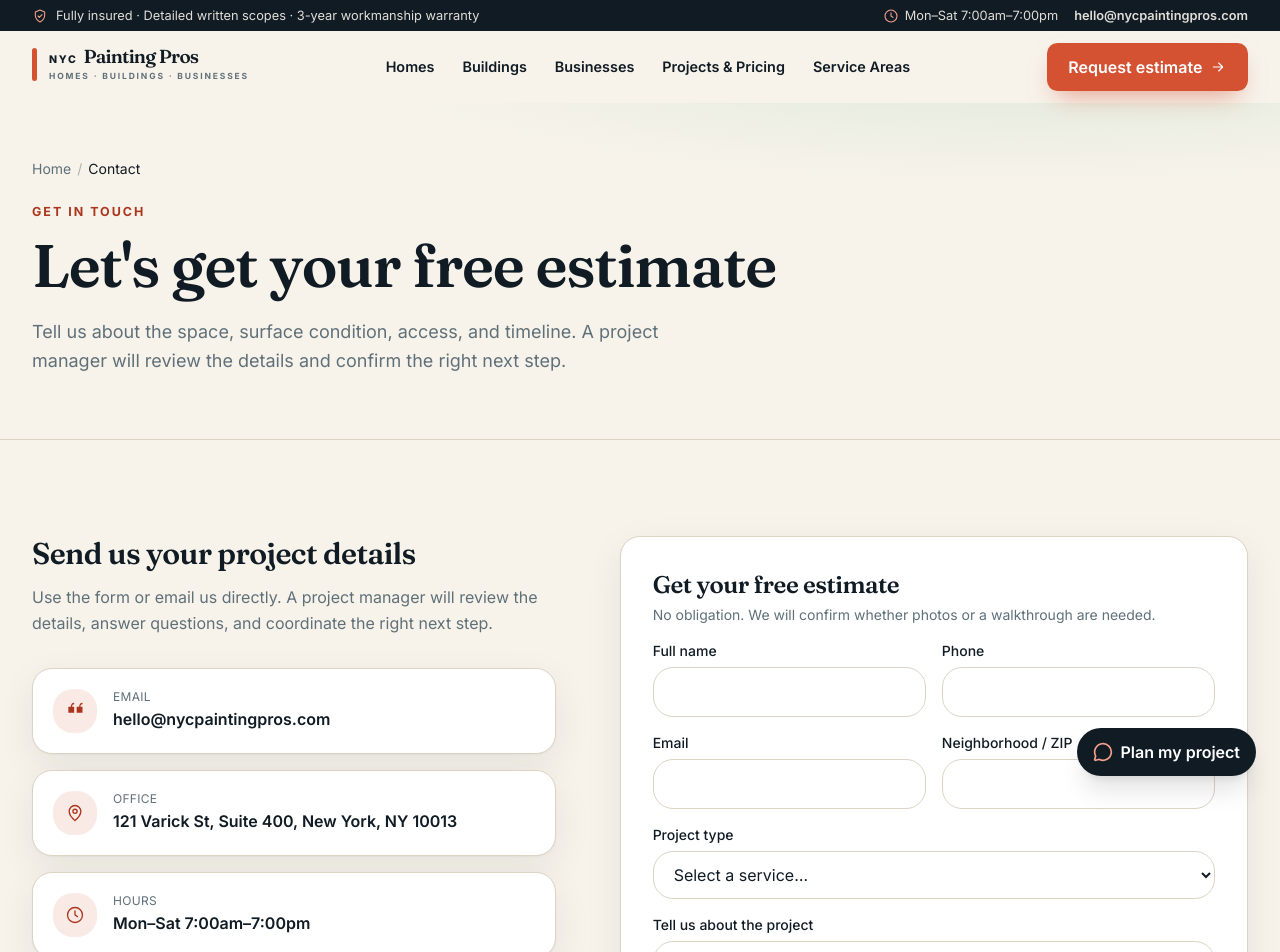
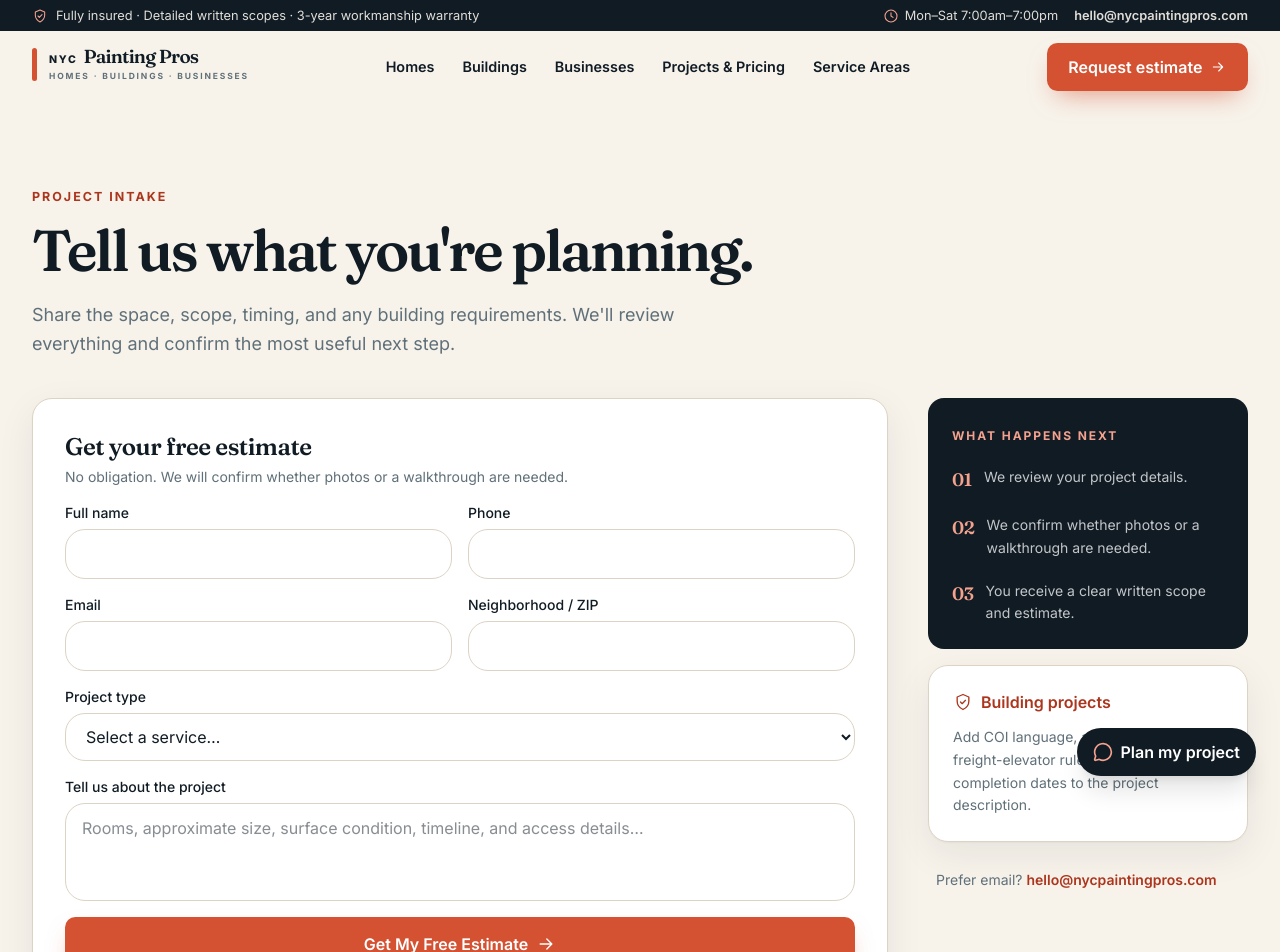
Before and after one commit to nothingmean00/nyc-painting-pros, a Next.js app: page /contact in a window 1280 px wide. Shown: the top 952 px of the page. Built offline with nearby package versions, Linux system fonts and the light colour scheme.

Commit message:
Make contact page intake-first

```diff
--- a/src/app/contact/page.tsx
+++ b/src/app/contact/page.tsx
@@ -1,5 +1,4 @@
 import type { Metadata } from "next";
-import { PageHero } from "@/components/PageHero";
 import { Icon } from "@/components/Icons";
 import { EstimateForm } from "@/components/EstimateForm";
 import { JsonLd } from "@/components/JsonLd";
@@ -12,16 +11,6 @@ export const metadata: Metadata = {
     "Request a free, no-obligation estimate for painting, wallpaper, wall finishes, repairs, or property turnovers in New York City.",
   alternates: { canonical: "/contact" },
 };
-
-const items = [
-  { icon: "quote" as const, label: "Email", value: site.email, href: `mailto:${site.email}` },
-  {
-    icon: "pin" as const,
-    label: "Office",
-    value: `${site.address.street}, ${site.address.city}, ${site.address.region} ${site.address.postalCode}`,
-  },
-  { icon: "clock" as const, label: "Hours", value: site.hours },
-];
 
 export default async function ContactPage({
   searchParams,
@@ -40,67 +29,60 @@ export default async function ContactPage({
           { name: "Contact", path: "/contact" },
         ])}
       />
-      <PageHero
-        eyebrow="Get in touch"
-        title="Let's get your free estimate"
-        subtitle="Tell us about the space, surface condition, access, and timeline. A project manager will review the details and confirm the right next step."
-        crumbs={[
-          { name: "Home", path: "/" },
-          { name: "Contact", path: "/contact" },
-        ]}
-      />
+      <section className="container-x pb-8 pt-14 lg:pb-10 lg:pt-20">
+        <div className="max-w-4xl">
+          <span className="eyebrow">Project intake</span>
+          <h1 className="section-title mt-4">Tell us what you&apos;re planning.</h1>
+          <p className="mt-5 max-w-2xl text-lg leading-relaxed text-[var(--color-muted)]">
+            Share the space, scope, timing, and any building requirements. We&apos;ll
+            review everything and confirm the most useful next step.
+          </p>
+        </div>
+      </section>
 
-      <section className="container-x py-16 lg:py-24 grid lg:grid-cols-[1fr_1.2fr] gap-12 lg:gap-16 items-start">
-        <div>
-          <h2 className="font-display text-3xl">Send us your project details</h2>
-          <p className="mt-3 text-[var(--color-muted)] leading-relaxed">
-            Use the form or email us directly. A project manager will review the
-            details, answer questions, and coordinate the right next step.
-          </p>
-          <div className="mt-8 space-y-4">
-            {items.map((it) => {
-              const I = Icon[it.icon];
-              const content = (
-                <div className="flex items-start gap-4 card p-5">
-                  <span className="grid place-items-center w-11 h-11 rounded-xl bg-[var(--color-green)]/12 text-[var(--color-green-600)] shrink-0">
-                    <I className="w-5 h-5" />
-                  </span>
-                  <span>
-                    <span className="block text-xs uppercase tracking-wide text-[var(--color-muted)]">
-                      {it.label}
-                    </span>
-                    <span className="block font-semibold mt-0.5">{it.value}</span>
-                  </span>
-                </div>
-              );
-              return it.href ? (
-                <a key={it.label} href={it.href} className="block hover:opacity-90">
-                  {content}
-                </a>
-              ) : (
-                <div key={it.label}>{content}</div>
-              );
-            })}
+      <section className="container-x grid items-start gap-8 pb-20 lg:grid-cols-[minmax(0,1fr)_20rem] lg:gap-10 lg:pb-28">
+        <div id="estimate" className="min-w-0">
+          <EstimateForm defaultDetails={projectBrief} />
+        </div>
+
+        <aside className="space-y-4 lg:sticky lg:top-32">
+          <div className="rounded-2xl bg-[var(--color-ink)] p-6 text-white">
+            <span className="text-xs font-bold uppercase tracking-[.16em] text-[var(--color-green-300)]">
+              What happens next
+            </span>
+            <ol className="mt-5 space-y-5">
+              {[
+                "We review your project details.",
+                "We confirm whether photos or a walkthrough are needed.",
+                "You receive a clear written scope and estimate.",
+              ].map((step, index) => (
+                <li key={step} className="flex gap-3 text-sm leading-relaxed text-white/75">
+                  <span className="font-display text-lg text-[var(--color-green-300)]">0{index + 1}</span>
+                  <span>{step}</span>
+                </li>
+              ))}
+            </ol>
           </div>
 
-          <div className="mt-8 rounded-2xl bg-[var(--color-ink)] text-white p-6">
-            <div className="flex items-center gap-2 text-[var(--color-green-300)]">
-              <Icon.shield className="w-5 h-5" />
-              <span className="font-semibold">Building paperwork coordinated</span>
+          <div className="card p-6">
+            <div className="flex items-center gap-2 text-[var(--color-green-600)]">
+              <Icon.shield className="h-5 w-5" />
+              <span className="font-semibold">Building projects</span>
             </div>
-            <p className="mt-2 text-sm text-white/70">
-              If your building requires a Certificate of Insurance or specific
-              additional-insured language, include it with your request so we
-              can confirm the project requirements.
+            <p className="mt-3 text-sm leading-relaxed text-[var(--color-muted)]">
+              Add COI language, access hours, freight-elevator rules, and required
+              completion dates to the project description.
             </p>
           </div>
-        </div>
 
-        <div id="estimate">
-          <EstimateForm defaultDetails={projectBrief} />
-        </div>
+          <div className="px-2 py-3 text-sm text-[var(--color-muted)]">
+            Prefer email?{" "}
+            <a href={`mailto:${site.email}`} className="font-semibold text-[var(--color-green-600)] hover:underline">
+              {site.email}
+            </a>
+          </div>
+        </aside>
       </section>
-      <div className="h-10" />
     </>
   );
 }
```
